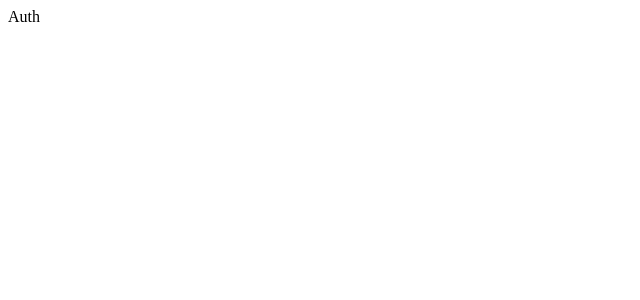
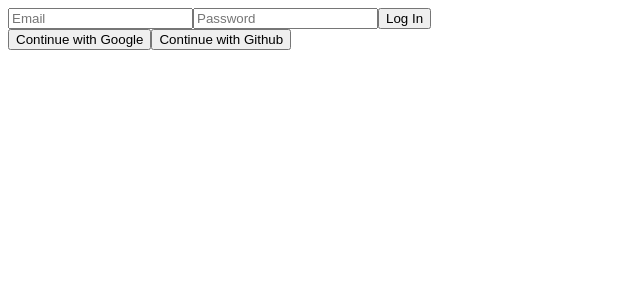
Before and after one commit to wwan13/Twitter_Clone_Coding, a React (Create React App) app in the folder twitter-clone/: page /#/ in a window 1280 px wide. Shown: the top 300 px of the page, without its empty margins (0-640 px from the left). Built offline with nearby package versions, Linux system fonts and the light colour scheme.

Commit message:
#2.1 Login Form part One

```diff
--- a/twitter-clone/src/routes/Auth.js
+++ b/twitter-clone/src/routes/Auth.js
@@ -1,5 +1,35 @@
-import React from "react";
+import React, { useState } from "react";
 
 
-const Auth = () => <span>Auth</span>;
+const Auth = () => {
+    const [email, setEmail] = useState("");
+    const [password, setPassword] = useState("");
+    const onChange = (event) => {
+        console.log(event.target.name);
+        const { target: { name, value } } = event;
+        if (name === "email") {
+            setEmail(value);
+        }
+        else if (name == "password") {
+            setPassword(value);
+        }
+    };
+    const onSubmit = (event) => {
+        event.preventDefault();
+    };
+    return (
+        <div>
+            <form onSubmit={onSubmit}>
+                <input name="email" type="text" placeholder="Email" required value={email} onChange={onChange} />
+                <input name="password" type="password" placeholder="Password" required value={password} onChange={onChange} />
+                <input type="submit" value="Log In" />
+            </form>
+            <div>
+                <button>Continue with Google</button>
+                <button>Continue with Github</button>
+            </div>
+        </div>
+    );
+}
+
 export default Auth;
```
Also changed, not shown: 1 other file (tests, documents, lock files or other folders).
